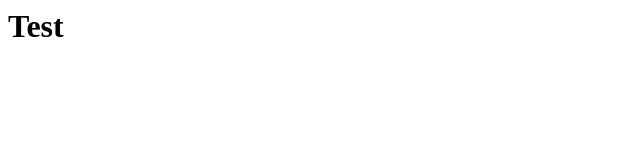
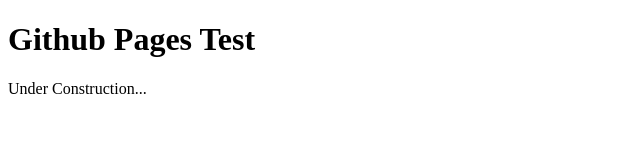
Before and after one commit to pike168/pike168.github.io, a plain HTML site: page index.html in a window 1280 px wide. Shown: the whole page, without its empty margins (0-640 px from the left). Drawn offline with Linux system fonts and the light colour scheme.

Commit message:
updated index.html
index.html skeleton file

```diff
--- a/index.html
+++ b/index.html
@@ -1 +1,7 @@
-<h1>Test</h1>
+<!DOCTYPE html>
+<html>
+<body>
+<h1>Github Pages Test</h1>
+<p>Under Construction...</p>
+</body>
+</html>
```
